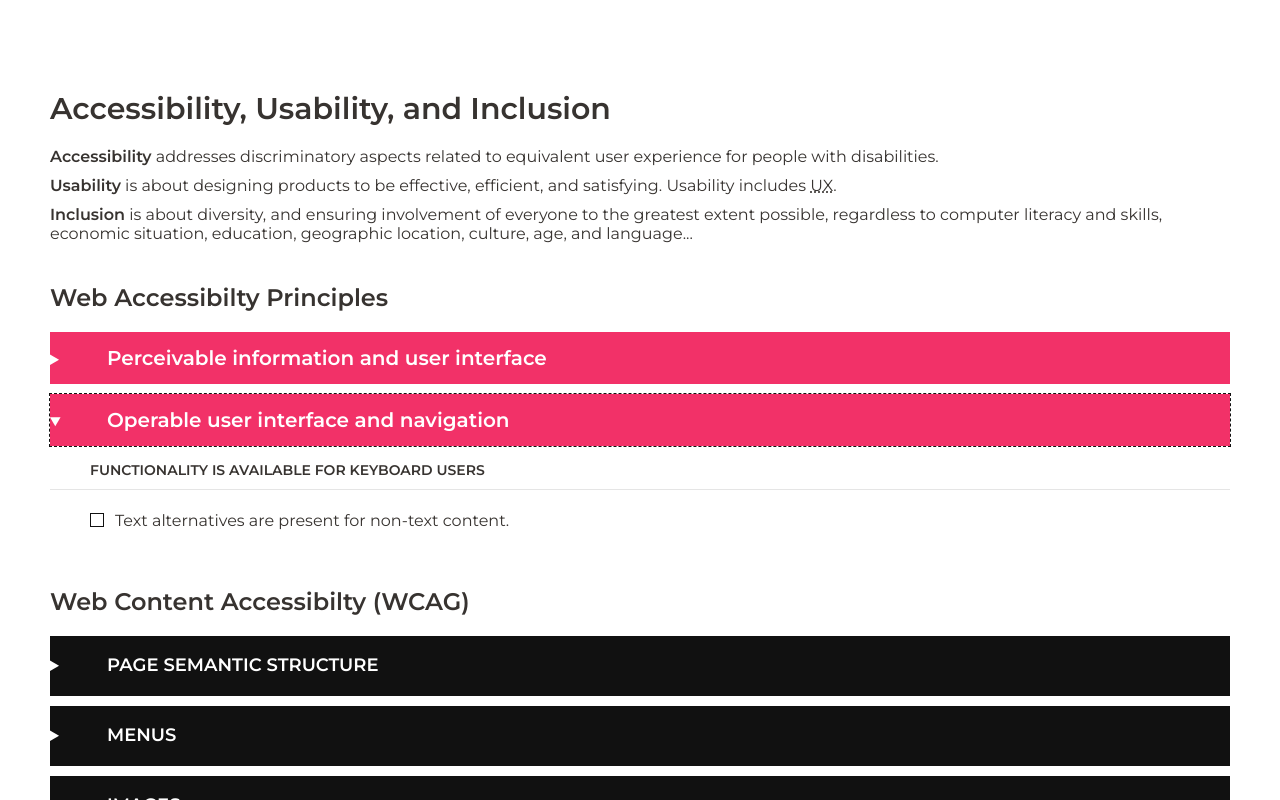
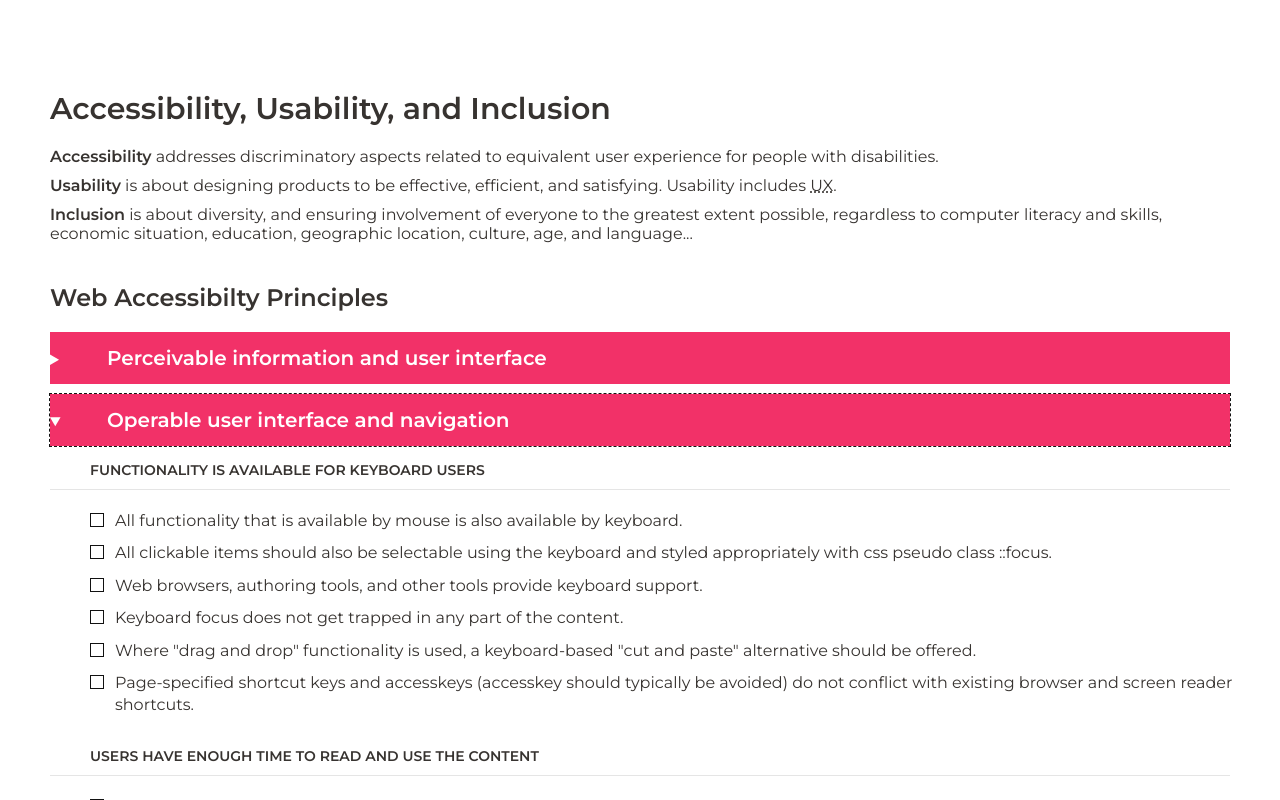
Before and after one commit to k2project/portfolio, a React (Create React App) app: page /checklist in a window 1280 px wide. Both pictures are taken after a click on the heading "Operable user interface and navigation". Shown: the top 800 px of the page. Built offline with nearby package versions, Linux system fonts and the light colour scheme.

Commit message:
checklist page operable

```diff
--- a/src/Checklist/ContentComponents/Links.js
+++ b/src/Checklist/ContentComponents/Links.js
@@ -154,7 +154,7 @@ function Links() {
                         beginning of the main content to allow user to skip the
                         navigation.
                     </ChecklistLiEl>
-                    <ChecklistLiEl id='links-skip-1'>
+                    <ChecklistLiEl id='links-skip-2'>
                         To support mouse event (clickable) along keyboard
                         functionality (<kbd>TAB</kbd>) add <i>tabindex="0"</i>{' '}
                         to the link.
--- a/src/Checklist/PrinciplesComponents/Operable.js
+++ b/src/Checklist/PrinciplesComponents/Operable.js
@@ -16,10 +16,94 @@ function Operable() {
                 <h4 className='checklist__subcaption' id='kbd-users'>
                     Functionality is available for keyboard users
                 </h4>
-                <ul className='checklist__list' aria-labelledby=''>
-                    <ChecklistLiEl id='txt-alt-1'>
-                        Text alternatives are present for non-text content.
+                <ul className='checklist__list' aria-labelledby='kbd-users'>
+                    <ChecklistLiEl id='kbd-users-1'>
+                        All functionality that is available by mouse is also
+                        available by keyboard.
                     </ChecklistLiEl>
+                    <ChecklistLiEl id='kbd-users-2'>
+                        All clickable items should also be selectable using the
+                        keyboard and styled appropriately with css pseudo class
+                        ::focus.
+                    </ChecklistLiEl>
+                    <ChecklistLiEl id='kbd-users-3'>
+                        Web browsers, authoring tools, and other tools provide
+                        keyboard support.
+                    </ChecklistLiEl>
+                    <ChecklistLiEl id='kbd-users-4'>
+                        Keyboard focus does not get trapped in any part of the
+                        content.
+                    </ChecklistLiEl>
+                    <ChecklistLiEl id='kbd-users-5'>
+                        Where "drag and drop" functionality is used, a
+                        keyboard-based "cut and paste" alternative should be
+                        offered.
+                    </ChecklistLiEl>
+
+                    <ChecklistLiEl id='kbd-users-6'>
+                        Page-specified shortcut keys and accesskeys (accesskey
+                        should typically be avoided) do not conflict with
+                        existing browser and screen reader shortcuts.
+                    </ChecklistLiEl>
+                </ul>
+            </section>
+            <section>
+                <h4 className='checklist__subcaption' id='users-timing'>
+                    Users have enough time to read and use the content
+                </h4>
+                <ul className='checklist__list' aria-labelledby='users-timing'>
+                    <ChecklistLiEl id='users-timing-1'>
+                        Allow to stop, extend, or adjust time limits, except
+                        where necessary.
+                    </ChecklistLiEl>
+                    <ChecklistLiEl id='users-timing-2'>
+                        Allow to pause, stop, or hide moving, blinking, or
+                        scrolling content.
+                    </ChecklistLiEl>
+                    <ChecklistLiEl id='users-timing-3'>
+                        Allow to postpone or suppress interruptions, except
+                        where necessary.
+                    </ChecklistLiEl>
+                    <ChecklistLiEl id='users-timing-4'>
+                        Allow to re-authenticate when a session expires without
+                        losing data.
+                    </ChecklistLiEl>
+                    <ChecklistLiEl id='users-timing-5'>
+                        Warn of any timeout that could result in data loss,
+                        unless the data is preserved for longer than 20 hours of
+                        user inactivity.
+                    </ChecklistLiEl>
+                </ul>
+            </section>
+            <section>
+                <h4 className='checklist__subcaption' id='users-seizures'>
+                    Content does not cause seizures and physical reactions
+                </h4>
+                <ul
+                    className='checklist__list'
+                    aria-labelledby='users-seizures'
+                >
+                    <ChecklistLiEl id='users-seizures-1'></ChecklistLiEl>
+                </ul>
+            </section>
+            <section>
+                <h4 className='checklist__subcaption' id='users-nav'>
+                    Users can easily navigate, find content, and determine where
+                    they are
+                </h4>
+                <ul className='checklist__list' aria-labelledby='users-nav'>
+                    <ChecklistLiEl id='users-nav-1'></ChecklistLiEl>
+                </ul>
+            </section>
+            <section>
+                <h4 className='checklist__subcaption' id='users-modalities'>
+                    Users can use different input modalities beyond keyboard
+                </h4>
+                <ul
+                    className='checklist__list'
+                    aria-labelledby='users-modalities'
+                >
+                    <ChecklistLiEl id='users-modalities-1'></ChecklistLiEl>
                 </ul>
             </section>
         </AccordionWidget>
```
